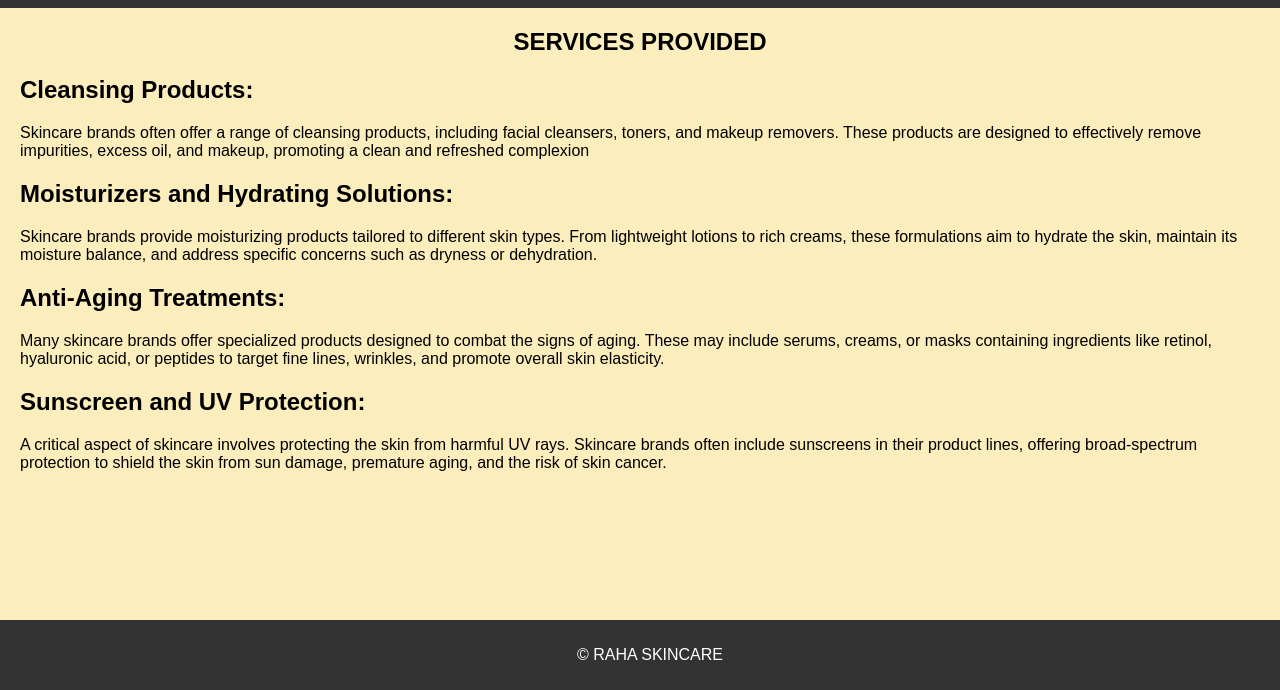
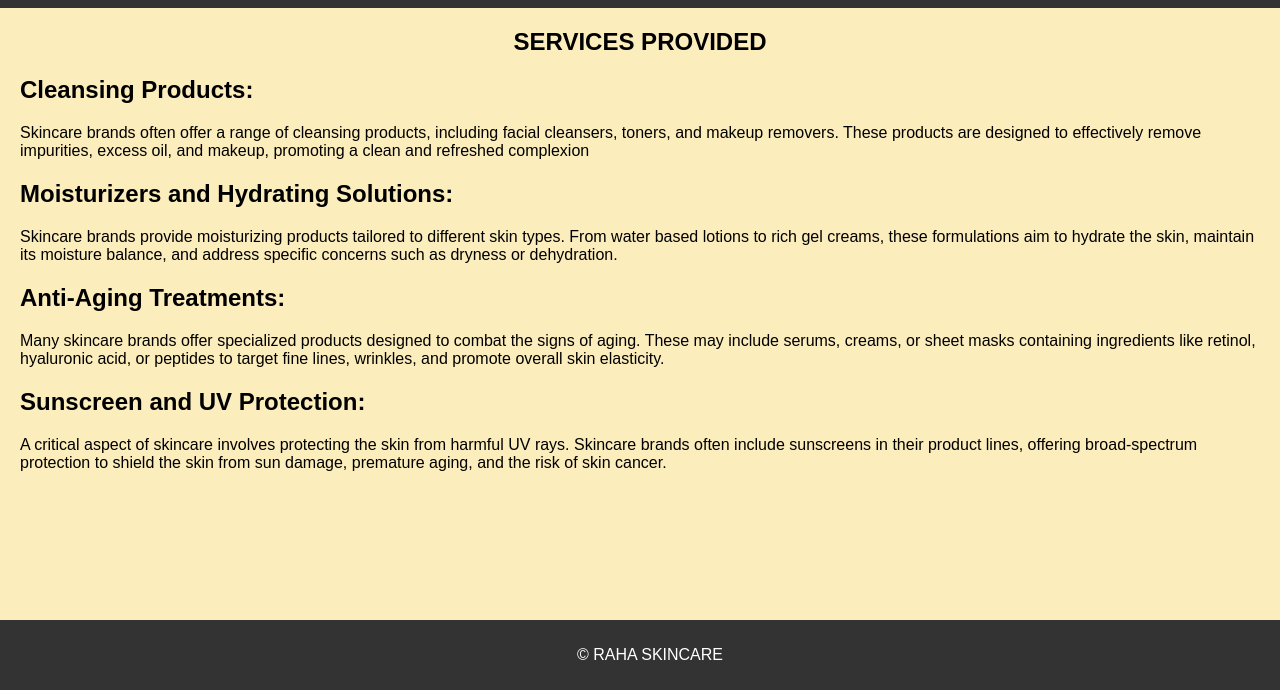
Before and after one commit to RayaJhon/Portfolio, a plain HTML site: page services.html in a window 1280 px wide. Shown: the part 110-800 px from the top of the page. Drawn offline with Linux system fonts and the light colour scheme.

```diff
--- a/services.html
+++ b/services.html
@@ -27,14 +27,14 @@
 
     <section>
         <h2>Moisturizers and Hydrating Solutions:</h2>
-        <p> Skincare brands provide moisturizing products tailored to different skin types. From lightweight lotions to rich creams, these formulations aim to hydrate the skin, maintain its moisture balance, and address specific concerns such as dryness or dehydration.
+        <p> Skincare brands provide moisturizing products tailored to different skin types. From water based lotions to rich gel creams, these formulations aim to hydrate the skin, maintain its moisture balance, and address specific concerns such as dryness or dehydration.
 
         </p>
     </section>
 
     <section>
         <h2>Anti-Aging Treatments:</h2>
-        <p> Many skincare brands offer specialized products designed to combat the signs of aging. These may include serums, creams, or masks containing ingredients like retinol, hyaluronic acid, or peptides to target fine lines, wrinkles, and promote overall skin elasticity.</p>
+        <p> Many skincare brands offer specialized products designed to combat the signs of aging. These may include serums, creams, or sheet masks containing ingredients like retinol, hyaluronic acid, or peptides to target fine lines, wrinkles, and promote overall skin elasticity.</p>
     </section>
 
     <section>
```
